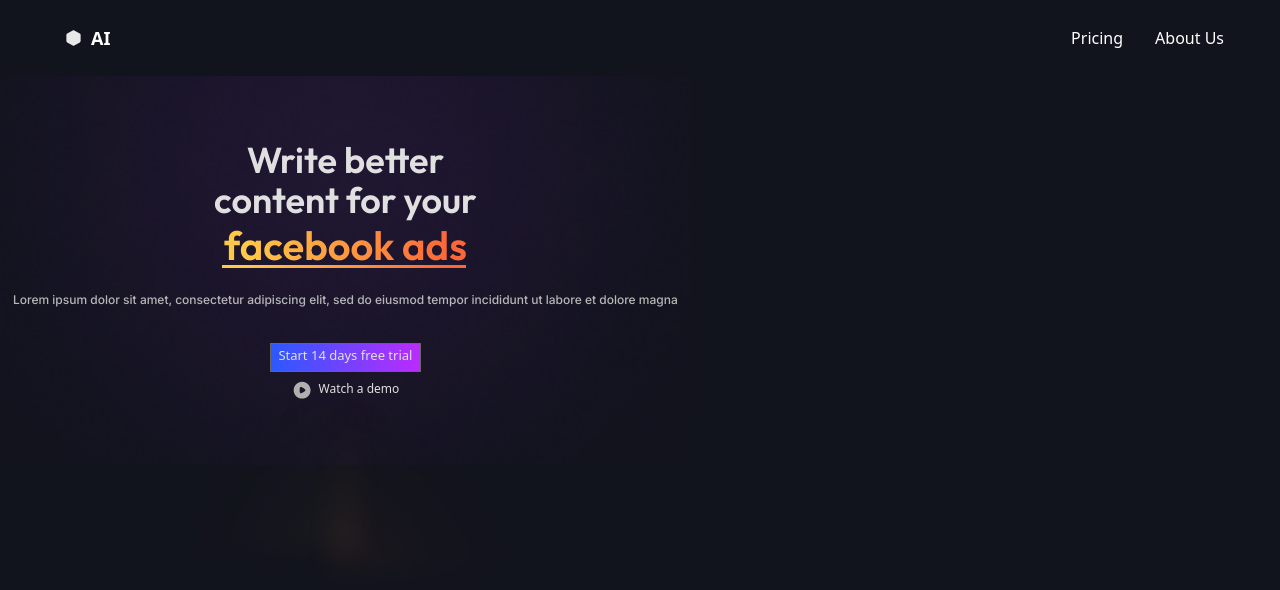
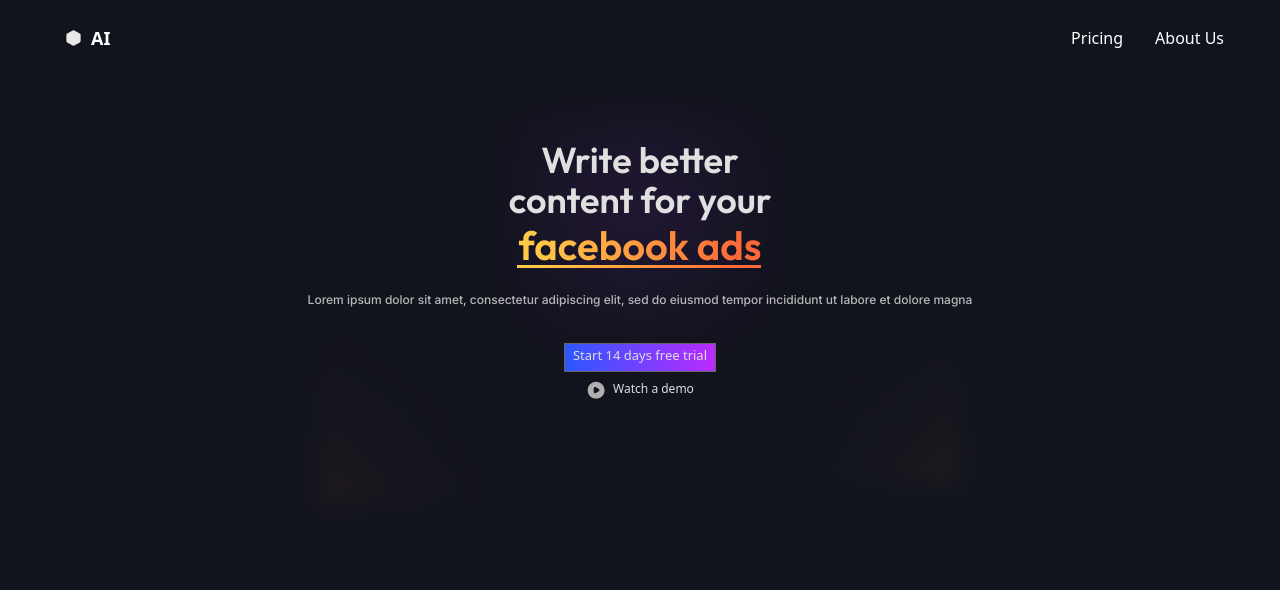
Before and after one commit to druvkotwani/Figma-to-Code, a React (Vite) app: page / in a window 1280 px wide. Shown: the top 590 px of the page. Built offline with nearby package versions, Linux system fonts and the light colour scheme.

Commit message:
Hero complete

```diff
--- a/src/components/Hero.jsx
+++ b/src/components/Hero.jsx
@@ -23,12 +23,13 @@
 
 const Hero = () => {
   return (
-    <div className='flex flex-col justify-center items-center gap-[35px] px-[13px] py-16 bg-Ellipse1 bg-cover bg-center absolute' >
+    <div className='flex flex-col justify-center items-center gap-[35px] px-[13px] py-16 relative' >
+      <div className='absolute top-[169px] right-[316px] w-[242px] h-[242px] blur-md bg-Ellipse2 bg-cover'></div>
+      <div className='absolute top-[189px] left-[315px] w-[242px] h-[242px] blur-md bg-Ellipse3 bg-cover'></div>
+      <div className='absolute top-[39px] bg-Ellipse1 w-[275px] h-[275px] bg-cover bg-center blur-lg'></div>
+
       <div className="flex flex-col gap-6 w-full items-center relative">
-        <div className='absolute top-[169px] right-[316px] w-[242px] h-[242px] blur-md bg-Ellipse2 bg-cover'></div>
-        <div className='absolute top-[189px] left-[315px] w-[242px] h-[242px] blur-md bg-Ellipse3 bg-cover'></div>
-
-        <div className="text-center text-4xl font-['Outfit'] font-semibold text-[#e0e0e0]">
+        <div className="text-center text-4xl font-['Outfit'] font-semibold text-[#e0e0e0] ">
           Write better
           <br />
           content for your
```
